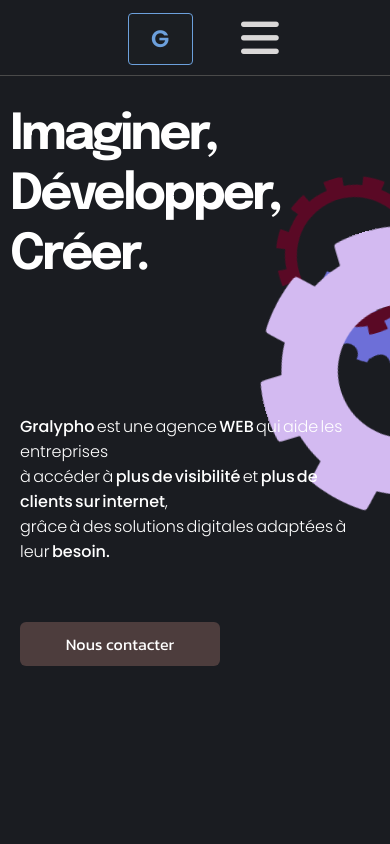
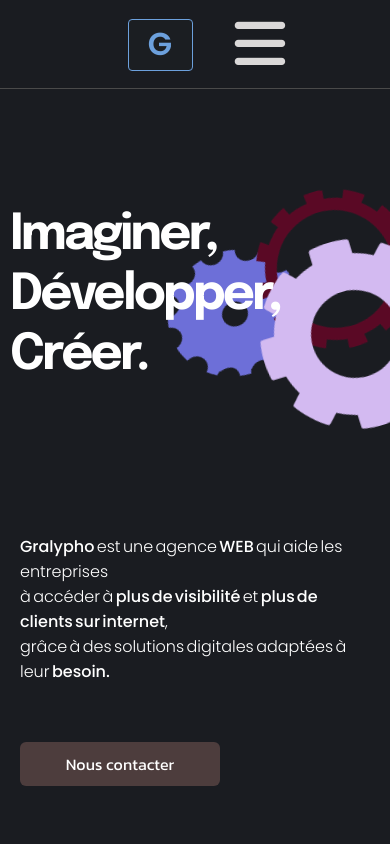
Before and after one commit to Github1234fab/gralyphoProject, a SvelteKit app: page / in a window 390 px wide. Shown: the top 844 px of the page. Built offline with nearby package versions, Linux system fonts and the light colour scheme.

Commit message:
newResponsive

```diff
--- a/src/Components/EngrenageA.svelte
+++ b/src/Components/EngrenageA.svelte
@@ -154,7 +154,7 @@ l20 -30 -25 28 c-36 42 -102 173 -127 249 -19 60 -24 67 -43 63 -12 -3 -80
     @media only screen and (min-width: 300px) and (max-width: 576px) {
        .A {
       top: 150px;
-      left: 80px;
+      left: -70px;
       width: 150px;
       height: 150px;
     }
--- a/src/Components/EngrenageB.svelte
+++ b/src/Components/EngrenageB.svelte
@@ -135,7 +135,7 @@
    @media only screen and (min-width: 300px) and (max-width: 576px) {
        .B {
       top: 100px;
-      left: 45px;
+      left: 25px;
       width: 160px;
       height: 160px;
     }
--- a/src/Components/EngrenageC.svelte
+++ b/src/Components/EngrenageC.svelte
@@ -1,18 +1,26 @@
-
 <script>
   export let fill;
   export let transition;
 </script>
 
-<svg class="C" version="1.0" xmlns="http://www.w3.org/2000/svg"
- width="280.000000pt" height="280.000000pt" viewBox="0 0 1280.000000 1280.000000"
- preserveAspectRatio="xMidYMid meet">
-<metadata>
-Created by potrace 1.15, written by Peter Selinger 2001-2017
-</metadata>
-<g transform="translate(0.000000,1280.000000) scale(0.100000,-0.100000)"
-fill={fill} stroke="none"  style="transition: {transition}">
-<path d="M6033 12790 c-409 -27 -913 -104 -973 -149 -61 -44 -60 -36 -60 -519
+<svg
+  class="C"
+  version="1.0"
+  xmlns="http://www.w3.org/2000/svg"
+  width="280.000000pt"
+  height="280.000000pt"
+  viewBox="0 0 1280.000000 1280.000000"
+  preserveAspectRatio="xMidYMid meet"
+>
+  <metadata> Created by potrace 1.15, written by Peter Selinger 2001-2017 </metadata>
+  <g
+    transform="translate(0.000000,1280.000000) scale(0.100000,-0.100000)"
+    {fill}
+    stroke="none"
+    style="transition: {transition}"
+  >
+    <path
+      d="M6033 12790 c-409 -27 -913 -104 -973 -149 -61 -44 -60 -36 -60 -519
 l-1 -443 -22 -9 c-12 -4 -98 -31 -192 -60 -190 -58 -383 -128 -555 -203 -136
 -58 -420 -199 -505 -250 l-60 -36 -310 308 c-170 170 -320 314 -332 320 -30
 15 -97 14 -136 -3 -41 -17 -256 -171 -412 -295 -394 -312 -817 -735 -1126
@@ -42,7 +50,8 @@ c485 0 474 -1 521 62 34 46 98 426 134 793 24 252 24 838 0 1090 -36 367 -100
 -715 283 -1118 41 -739 -194 -1457 -668 -2037 -471 -578 -1145 -953 -1901
 -1060 -208 -29 -572 -29 -780 0 -660 93 -1242 382 -1705 845 -463 463 -752
 1045 -845 1705 -29 208 -29 572 0 780 107 756 482 1430 1060 1901 619 505
-1364 731 2173 658z"/>
+1364 731 2173 658z"
+    />
   </g>
 </svg>
 
@@ -52,7 +61,7 @@ c485 0 474 -1 521 62 34 46 98 426 134 793 24 252 24 838 0 1090 -36 367 -100
     left: 212px;
     position: absolute;
     width: 350px;
-    height:350px;
+    height: 350px;
     animation: rotation 15s linear infinite;
   }
   @keyframes rotation {
@@ -79,11 +88,10 @@ c485 0 474 -1 521 62 34 46 98 426 134 793 24 252 24 838 0 1090 -36 367 -100
       left: 80px;
       width: 500px;
       height: 500px;
-
     }
   }
-    @media only screen and (min-width: 1100px) and (max-width: 1400px)  {
-.C{
+  @media only screen and (min-width: 1100px) and (max-width: 1400px) {
+    .C {
       top: 194px;
       left: 75px;
       width: 450px;
@@ -102,9 +110,8 @@ c485 0 474 -1 521 62 34 46 98 426 134 793 24 252 24 838 0 1090 -36 367 -100
     .C {
       top: 150px;
       left: 30px;
-      width: 290px;
-      height: 290px;
+      width: 190px;
+      height: 190px;
     }
   }
-
 </style>
--- a/src/sections/HSection.svelte
+++ b/src/sections/HSection.svelte
@@ -19,6 +19,7 @@
 
   <div class="wrapper-visuel">
     <Engrenage />
+
   </div>
 </section>
 
@@ -39,7 +40,7 @@
     border-radius: 20px;
     margin-top: 40px;
     margin-left: 100px;
-      place-content: start;
+      place-content: center;
   }
   .H-section h1 {
     text-align: left;
@@ -88,11 +89,10 @@
     grid-column: 8/12;
     grid-row: 1/3;
     display: flex;
-    justify-content: center;
-    align-items: center;
+    /* justify-content: center;
+    align-items: center; */
     gap: 0px;
     margin-top: 200px;
-        /* place-content: start; */
   }
 
   @keyframes bounce {
@@ -200,7 +200,7 @@
       justify-content: center;
       align-items: center;
       gap: 0px;
-      margin-top: 100px;
+      margin-top: 300px;
       margin-left: -20px;
       z-index: 0;
     }
@@ -267,7 +267,7 @@
       letter-spacing: -3px;
     }
     .H-section h2 {
-      margin-top: 120px;
+      margin-top: 140px;
       line-height: 25px;
       font-size: 1em;
     }
--- a/src/sections/Header.svelte
+++ b/src/sections/Header.svelte
@@ -142,7 +142,7 @@
        gap: 10px;
     }
     .navigation {
-      font-size: 12px;
+      font-size: 16px;
     }
     a {
       font-size: 1.1em;
```
Lines whose indentation alone changed are shown as unchanged.
